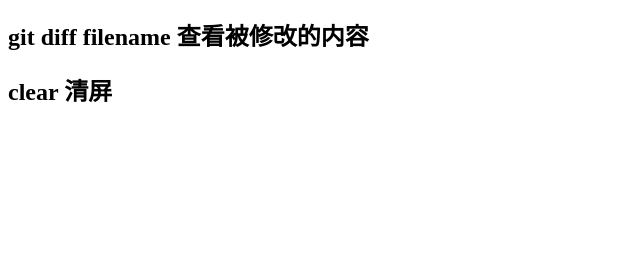
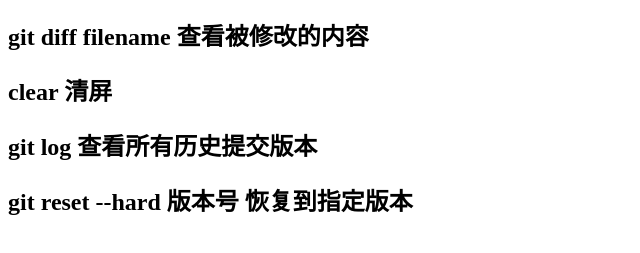
Before and after one commit to forceddd/my, a plain HTML site: page index.html in a window 1280 px wide. Shown: the part 127-380 px from the top of the page, without its empty margins (0-640 px from the left). Drawn offline with Linux system fonts and the light colour scheme.

Commit message:
第五次提交,修改了index内容

```diff
--- a/index.html
+++ b/index.html
@@ -9,5 +9,7 @@
     <h2>git status 测试</h2>
     <h2>git diff filename 查看被修改的内容</h2>
     <h2>clear 清屏</h2>
+    <h2>git log 查看所有历史提交版本</h2>
+    <h2>git reset --hard 版本号 恢复到指定版本</h2>
 </body>
 </html>
```
Also changed, not shown: test.html (deleted, +0 -10 lines).
